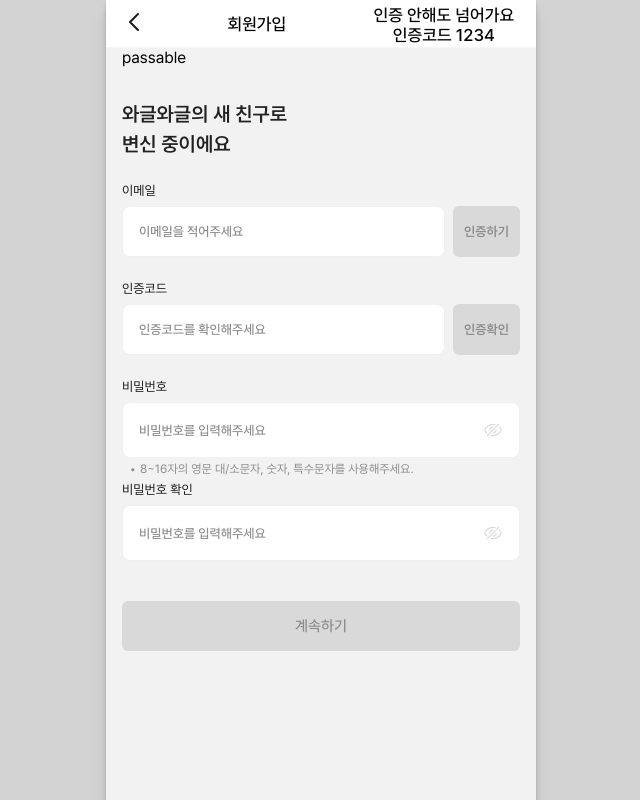
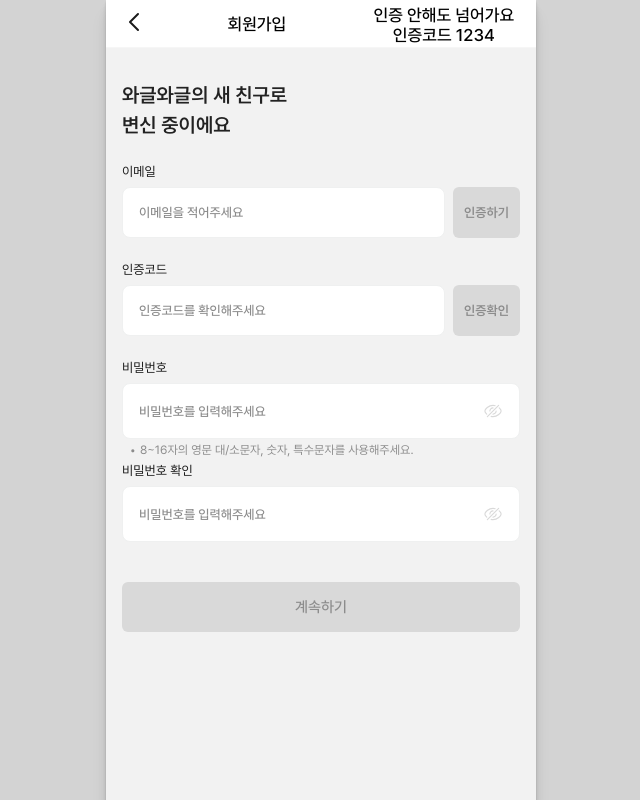
Before and after one commit to waggle2/wagglewaggle, a Next.js app: page /register/email in a window 1280 px wide. Shown: the whole page, without its empty margins (319-959 px from the left). Built offline with nearby package versions, Linux system fonts and the light colour scheme.

Commit message:
Chore: Delete a assistant button

```diff
--- a/app/register/email/_components/FormPresetProvider.tsx
+++ b/app/register/email/_components/FormPresetProvider.tsx
@@ -76,17 +76,5 @@ export default function FormPresetProvider({
         null
     }
   }
-  return (
-    <>
-      <button
-        onClick={() => {
-          console.log('passable', passable)
-          console.log(checkObject(inputFields, formDataObject))
-        }}
-      >
-        passable
-      </button>
-      {makeBody(formDataType, childrenProps)}
-    </>
-  )
+  return <>{makeBody(formDataType, childrenProps)}</>
 }
```
